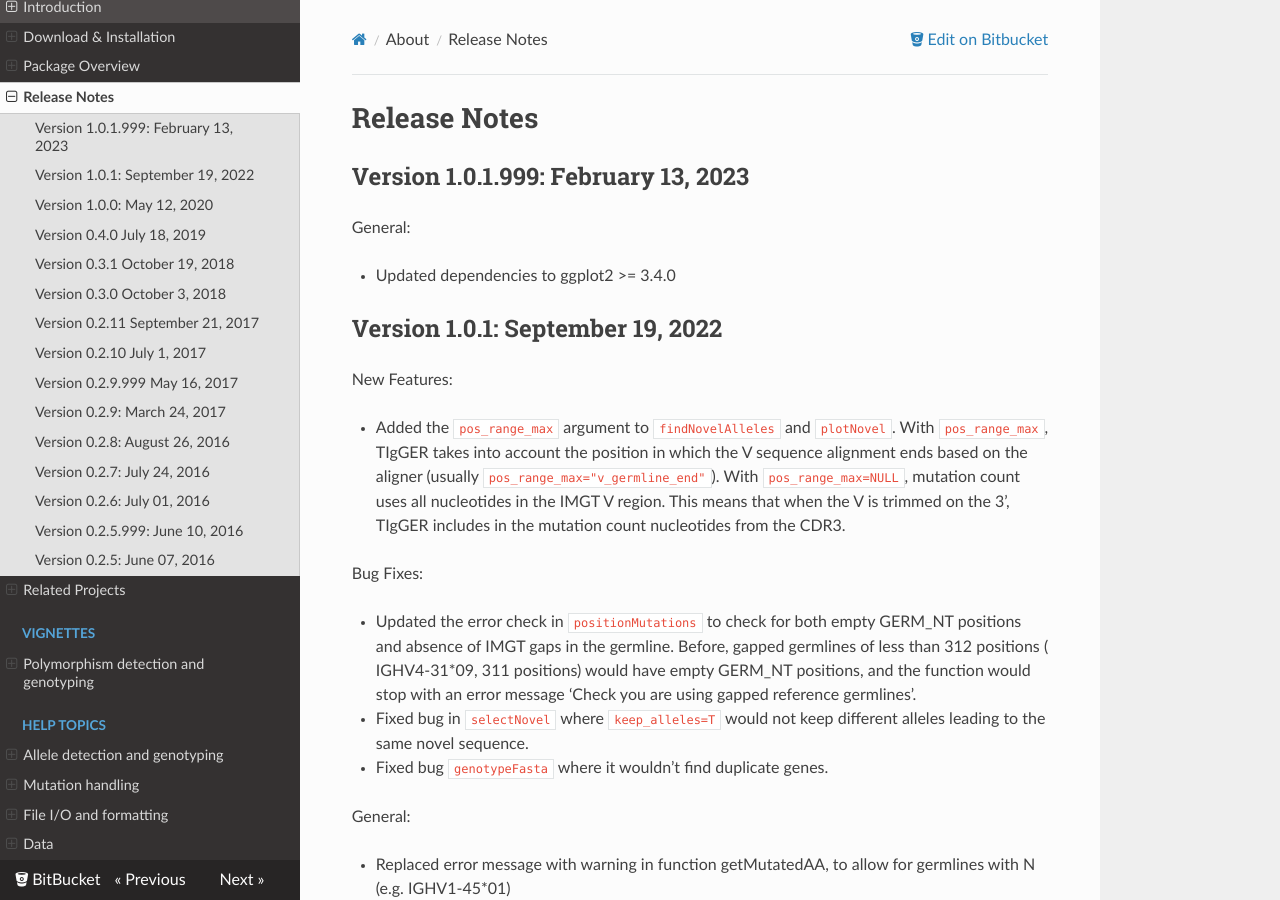
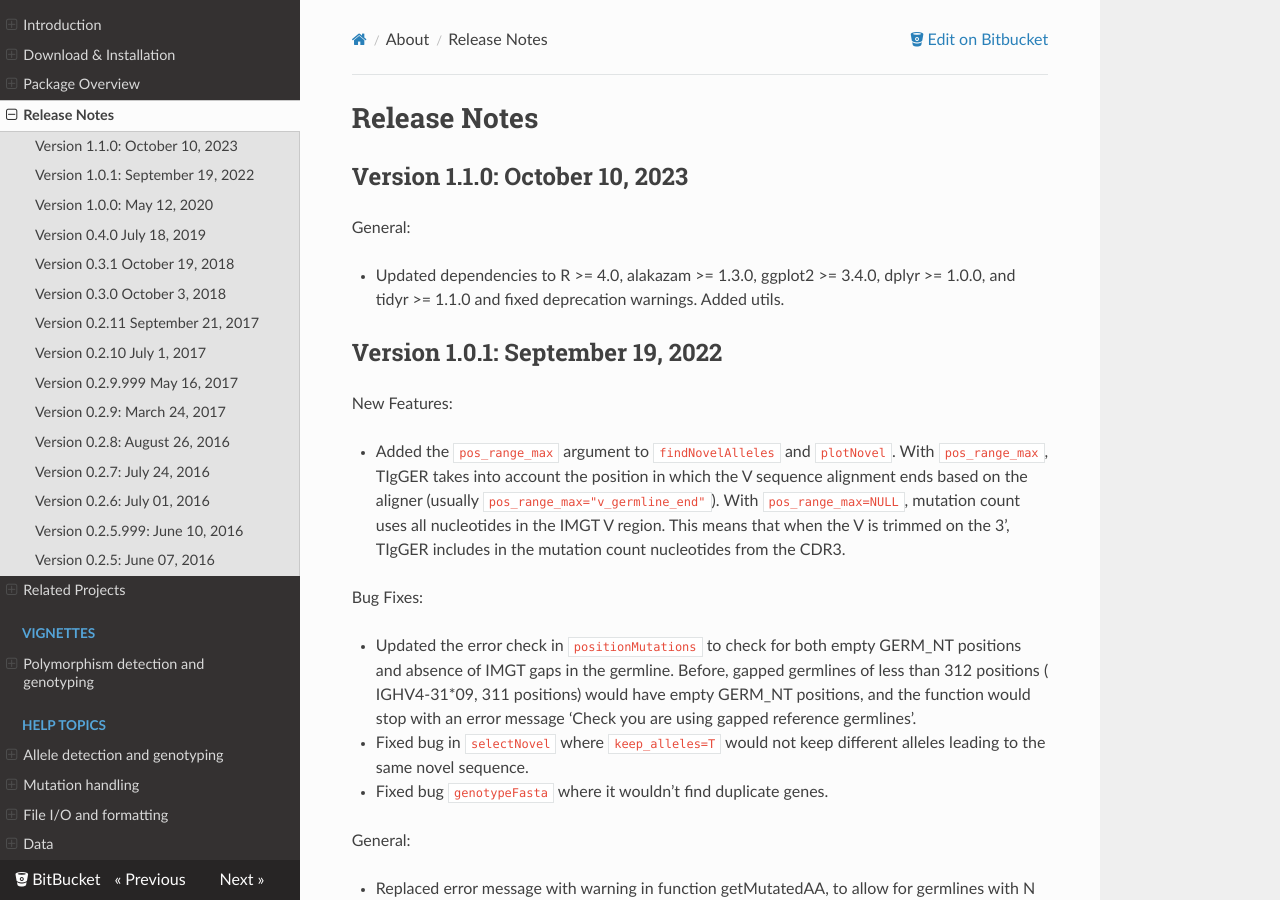
Before and after one commit to immcantation/tigger, an MkDocs documentation site: the page built from docs/news.md, in a window 1280 px wide and 900 px high. Built offline with MkDocs 1.6.1, drawn with Linux system fonts in a browser that asks for light colours; nearby versions of some CDN libraries.

```diff
--- a/docs/news.md
+++ b/docs/news.md
@@ -1,11 +1,13 @@
 # Release Notes
 
-Version 1.0.1.999:  February 13, 2023
+Version 1.1.0:  October 10, 2023
 -------------------------------------------------------------------------------
 
 General:
 
-+ Updated dependencies to ggplot2 >= 3.4.0
++ Updated dependencies to R >= 4.0, alakazam >= 1.3.0, ggplot2 >= 3.4.0,
+  dplyr >= 1.0.0, and tidyr >= 1.1.0 and fixed deprecation warnings. Added
+  utils.
 
 
 Version 1.0.1:  September 19, 2022
```
Also changed, not shown: NEWS.md (+2 -1 lines), docs/index.md (+1 -1 lines), 2 other files.
